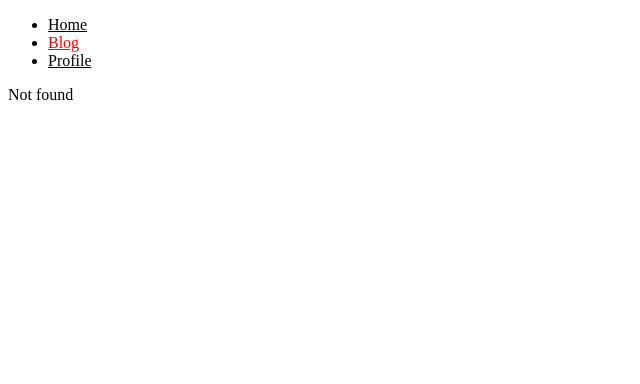
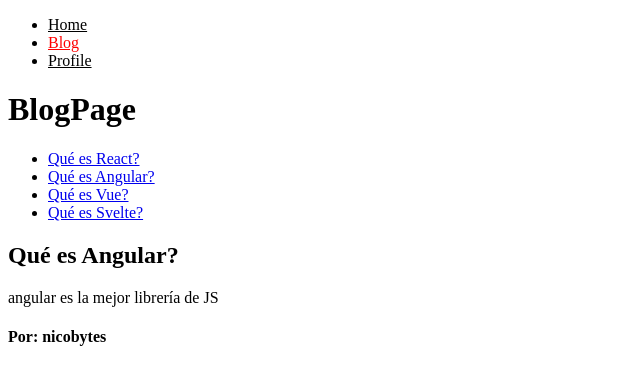
Before and after one commit to salvarez96/react-router-course, a React (Vite) app: page /#/blog/que-es-angular in a window 1280 px wide. Before the commit this address had no page. Shown: the top 384 px of the page, without its empty margins (0-640 px from the left). Built offline with nearby package versions, Linux system fonts and the light colour scheme.

Commit message:
Use useParams to render different blogposts

```diff
--- a/src/App.tsx
+++ b/src/App.tsx
@@ -13,8 +13,9 @@ function App() {
         <Routes>
           <Route path="/" element={<HomePage />} />
           <Route path="/blog" element={<BlogPage />} />
+          <Route path="/blog/:slug" element={<BlogPage />} />
           <Route path="/profile" element={<ProfilePage />} />
-          <Route path="*" element={<p>Not found</p>} />
+          <Route path="*" element={<h1>Not found</h1>} />
         </Routes>
       </HashRouter>
     </>
--- a/src/components/blog-page/blog-posts.tsx
+++ b/src/components/blog-page/blog-posts.tsx
@@ -1,14 +1,15 @@
 import React from 'react'
 import { Link } from 'react-router-dom'
 import { blogPosts } from './blog-posts-logic'
+
 
 export default function BlogPosts() {
   return (
     <>
       <ul>
-        {blogPosts.blogPosts.map(post => (
-          <li key={post.key}>
-            <Link to={`/blog/${post.slug}`}>{post.title}</Link>
+        {blogPosts.blogPosts.map(({ key, title, slug }) => (
+          <li key={key}>
+            <Link to={`/blog/${slug}`}>{title}</Link>
           </li>
         ))}
       </ul>
--- a/src/pages/blog-page.tsx
+++ b/src/pages/blog-page.tsx
@@ -1,11 +1,28 @@
 import React from 'react'
+import { useParams } from 'react-router-dom'
 import BlogPosts from '../components/blog-page/blog-posts'
+import { blogPosts } from '../components/blog-page/blog-posts-logic'
 
 export default function BlogPage() {
+  const { slug } = useParams()
+
+  const postInfo = blogPosts.blogPosts.find(post => post.slug === slug)
+
   return (
     <main>
-      <h2>BlogPage</h2>
+      <h1>BlogPage</h1>
       <BlogPosts />
+      <section>
+      {!slug
+      ? <h2>Welcome</h2>
+      : !postInfo ? <h2>Blog post not found</h2>
+      : <>
+          <h2>{postInfo.title}</h2>
+          <p>{postInfo.content}</p>
+          <h4>Por: {postInfo.author}</h4>
+        </>
+      }
+      </section>
     </main>
   )
 }
--- a/src/pages/home-page.tsx
+++ b/src/pages/home-page.tsx
@@ -2,6 +2,6 @@ import React from 'react'
 
 export default function HomePage() {
   return (
-    <div>HomePage</div>
+    <h1>HomePage</h1>
   )
 }
--- a/src/pages/profile-page.tsx
+++ b/src/pages/profile-page.tsx
@@ -2,6 +2,6 @@ import React from 'react'
 
 export default function ProfilePage() {
   return (
-    <div>ProfilePage</div>
+    <h1>ProfilePage</h1>
   )
 }
```
